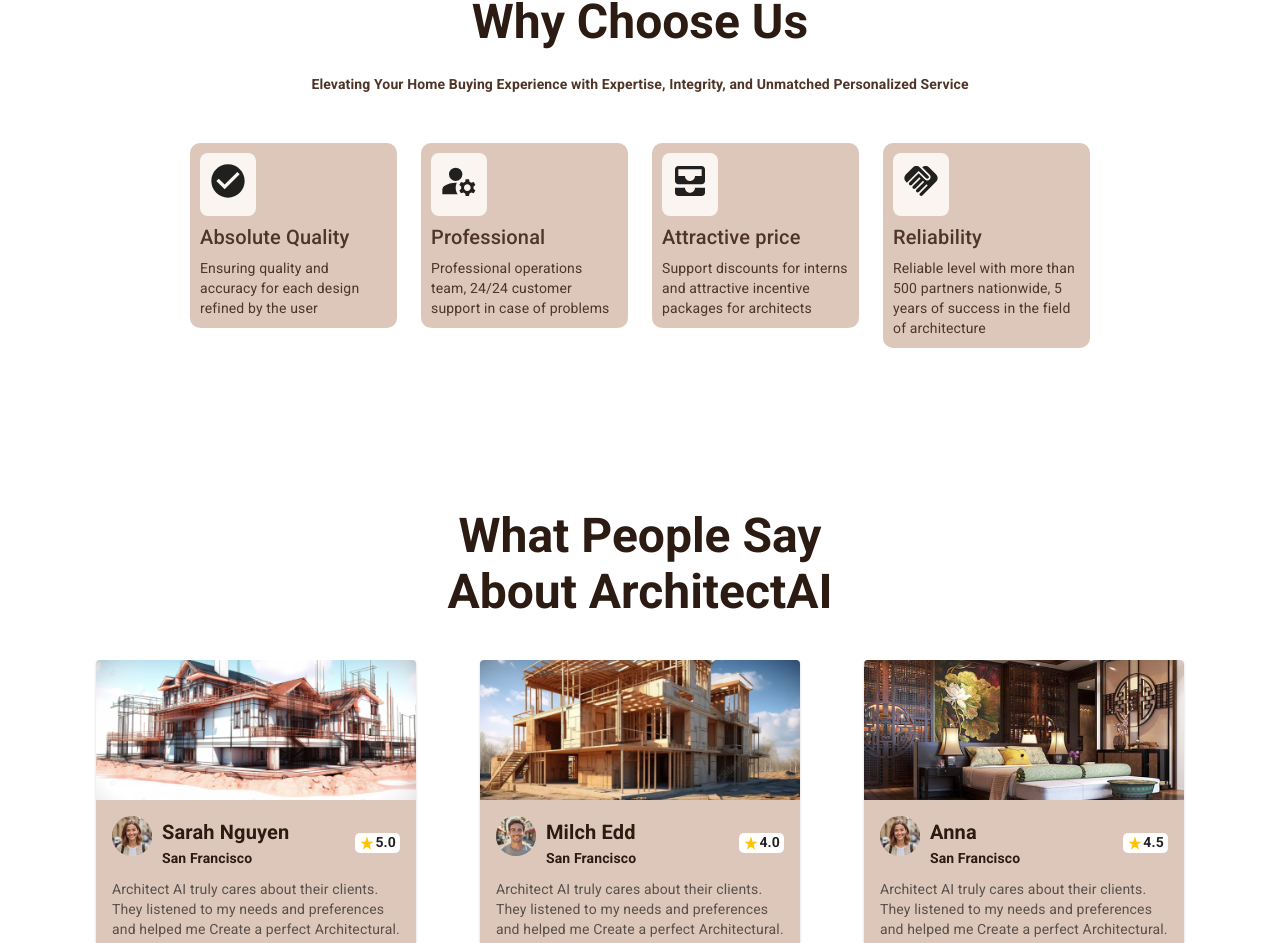
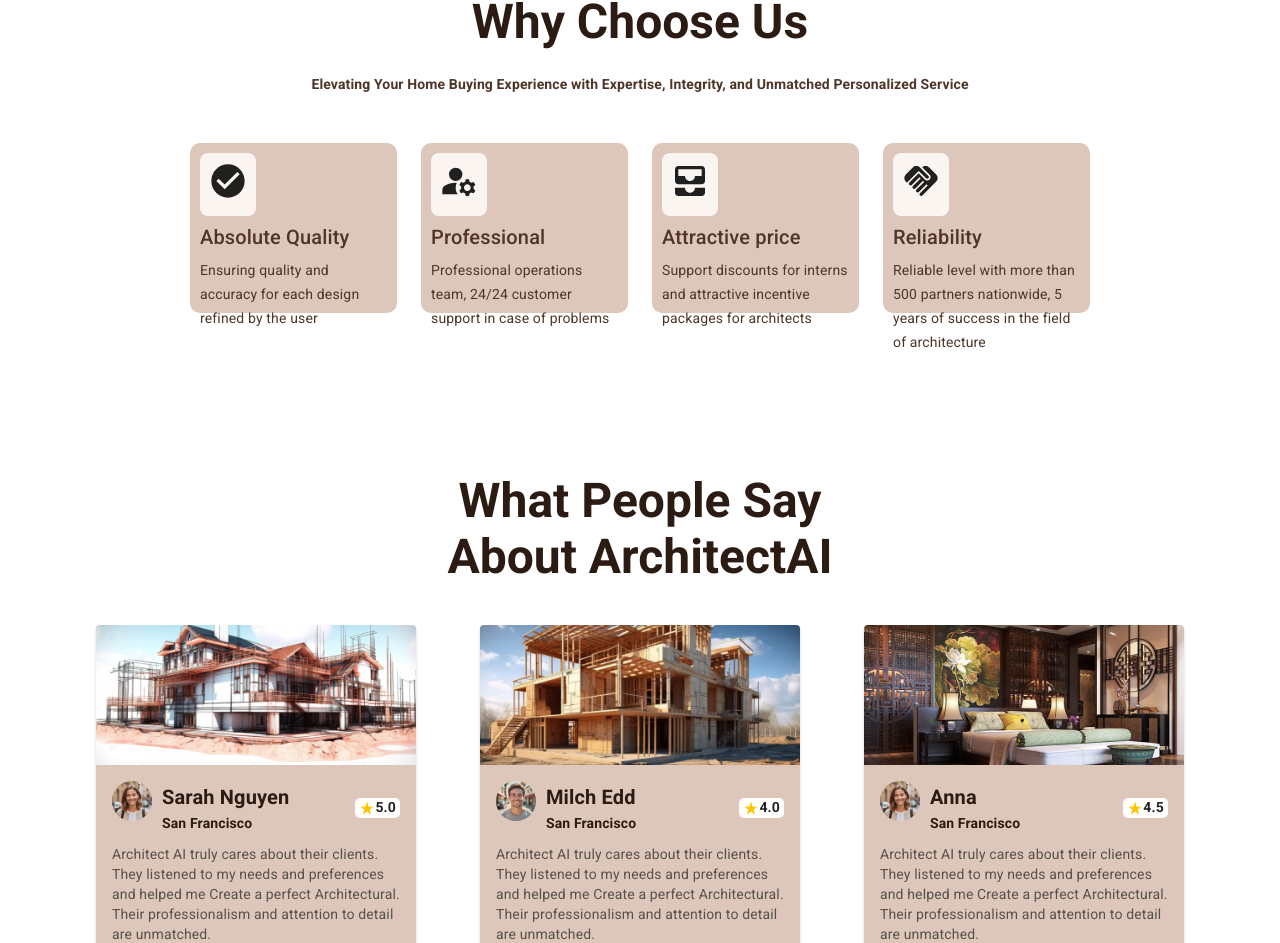
Before and after one commit to tanhtt/fe_architect_ai, a React (Vite) app: page / in a window 1280 px wide. Shown: the part 1778-2721 px from the top of the page. Built offline with nearby package versions, Linux system fonts and the light colour scheme.

Commit message:
modify why chose us

```diff
--- a/src/pages/Home/AppContent/AppContent.jsx
+++ b/src/pages/Home/AppContent/AppContent.jsx
@@ -356,45 +356,45 @@
         </Typography>
         <Grid container spacing={3}>
           <Grid item xs={12} md={3}>
-            <Box sx={{ display: 'flex', flexDirection: 'column', alignItems: 'start', bgcolor: '#DDC7BB', borderRadius: '10px', padding: '10px', minHeight: '150px' }}>
+            <Box sx={{ display: 'flex', flexDirection: 'column', alignItems: 'start', bgcolor: '#DDC7BB', borderRadius: '10px', padding: '10px', height: '170px' }}>
               <Box sx={{ padding: '8px', bgcolor: '#FBF5F1', borderRadius: '8px' }}>
                 <CheckCircleIcon sx={{ fontSize: '2.5rem', padding: 0, lineHeight: 0 }}/>
               </Box>
               <Typography variant="h6" sx={{ color: '#4F3527', mt: '5px' }}>Absolute Quality</Typography>
-              <Typography variant="body2" sx={{ color: '#4F3527', mt: '5px' }}>
+              <Typography variant="body2" sx={{lineHeight: '1.5rem', color: '#4F3527', mt: '5px' }}>
               Ensuring quality and accuracy for each design refined by the user
               </Typography>
             </Box>
           </Grid>
           <Grid item xs={12} md={3}>
-            <Box sx={{ display: 'flex', flexDirection: 'column', alignItems: 'start', bgcolor: '#DDC7BB', borderRadius: '10px', padding: '10px', minHeight: '150px' }}>
+            <Box sx={{ display: 'flex', flexDirection: 'column', alignItems: 'start', bgcolor: '#DDC7BB', borderRadius: '10px', padding: '10px', height: '170px' }}>
               <Box sx={{ padding: '8px', bgcolor: '#FBF5F1', borderRadius: '8px' }}>
                 <ManageAccountsIcon sx={{ fontSize: '2.5rem', padding: 0, lineHeight: 0 }}/>
               </Box>
               <Typography variant="h6" sx={{ color: '#4F3527', mt: '5px' }}>Professional</Typography>
-              <Typography variant="body2" sx={{ color: '#4F3527', mt: '5px' }}>
+              <Typography variant="body2" sx={{lineHeight: '1.5rem', color: '#4F3527', mt: '5px' }}>
               Professional operations team, 24/24 customer support in case of problems
               </Typography>
             </Box>
           </Grid>
           <Grid item xs={12} md={3}>
-            <Box sx={{ display: 'flex', flexDirection: 'column', alignItems: 'start', bgcolor: '#DDC7BB', borderRadius: '10px', padding: '10px', minHeight: '150px' }}>
+            <Box sx={{ display: 'flex', flexDirection: 'column', alignItems: 'start', bgcolor: '#DDC7BB', borderRadius: '10px', padding: '10px', height: '170px' }}>
               <Box sx={{ padding: '8px', bgcolor: '#FBF5F1', borderRadius: '8px' }}>
                 <AllInboxIcon sx={{ fontSize: '2.5rem', padding: 0, lineHeight: 0 }}/>
               </Box>
               <Typography variant="h6" sx={{ color: '#4F3527', mt: '5px' }}>Attractive price</Typography>
-              <Typography variant="body2" sx={{ color: '#4F3527', mt: '5px' }}>
+              <Typography variant="body2" sx={{lineHeight: '1.5rem', color: '#4F3527', mt: '5px' }}>
               Support discounts for interns and attractive incentive packages for architects
               </Typography>
             </Box>
           </Grid>
           <Grid item xs={12} md={3}>
-            <Box sx={{ display: 'flex', flexDirection: 'column', alignItems: 'start', bgcolor: '#DDC7BB', borderRadius: '10px', padding: '10px', minHeight: '150px' }}>
+            <Box sx={{ display: 'flex', flexDirection: 'column', alignItems: 'start', bgcolor: '#DDC7BB', borderRadius: '10px', padding: '10px', height: '170px' }}>
               <Box sx={{ padding: '8px', bgcolor: '#FBF5F1', borderRadius: '8px' }}>
                 <HandshakeIcon sx={{ fontSize: '2.5rem', padding: 0, lineHeight: 0 }}/>
               </Box>
               <Typography variant="h6" sx={{ color: '#4F3527', mt: '5px' }}>Reliability</Typography>
-              <Typography variant="body2" sx={{ color: '#4F3527', mt: '5px' }}>
+              <Typography variant="body2" sx={{lineHeight: '1.5rem', color: '#4F3527', mt: '5px' }}>
               Reliable level with more than 500 partners nationwide, 5 years of success in the field of architecture
               </Typography>
             </Box>
```
